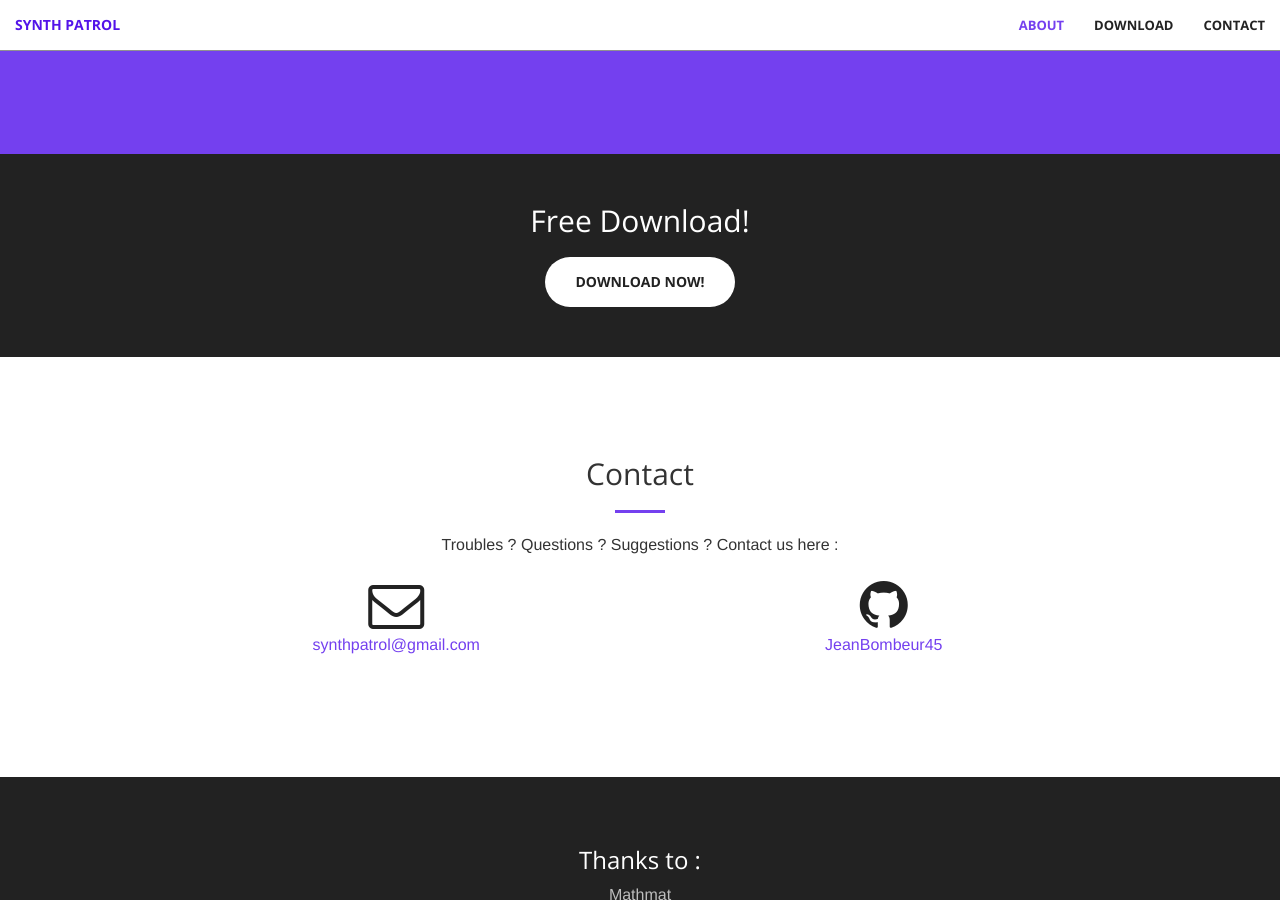
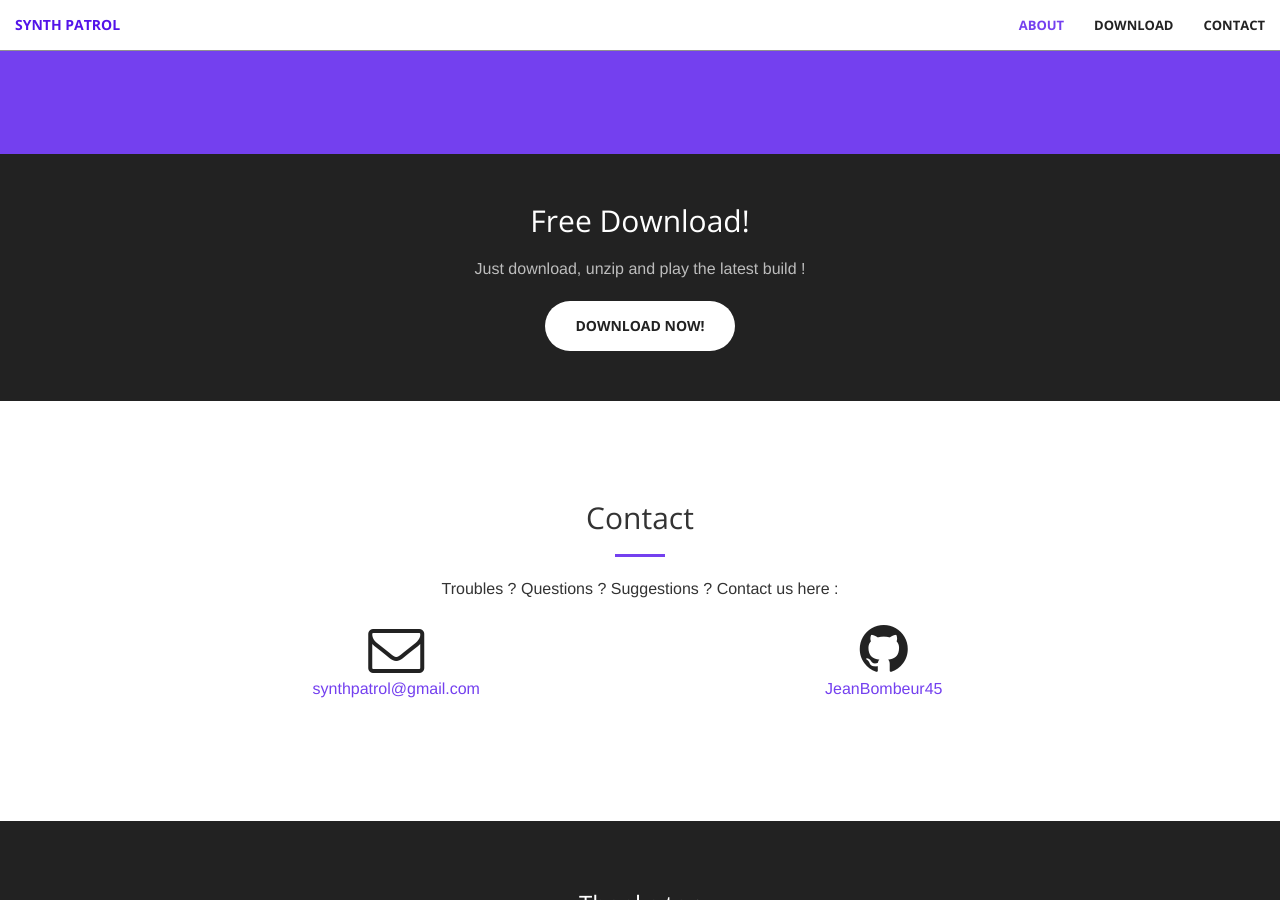
Before and after one commit to JeanBombeur45/Synth-Patrol, a Jekyll site: the page built from index.html, in a window 1280 px wide and 900 px high, scrolled down 1081 px. Built offline with Jekyll 4.4.1, drawn with Linux system fonts in a browser that asks for light colours.

Commit message:
Update aside.html

```diff
--- a/_includes/aside.html
+++ b/_includes/aside.html
@@ -2,6 +2,7 @@
       <div class="container text-center">
           <div class="call-to-action" id="aside">
               <h2>Free Download!</h2>
+            <p class="text-faded">Just download, unzip and play the latest build !</p>
               <a href="https://github.com/JeanBombeur45/Synth-Patrol-release/releases/download/v0.2/build.zip" class="btn btn-default btn-xl wow tada">Download Now!</a>
           </div>
       </div>
```
